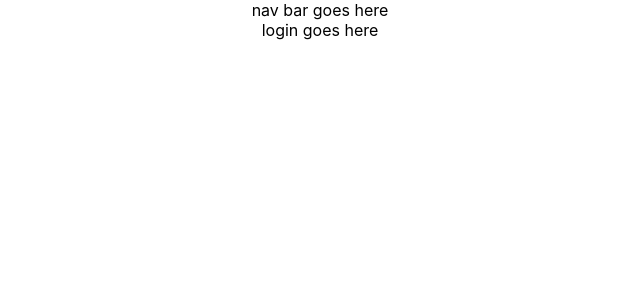
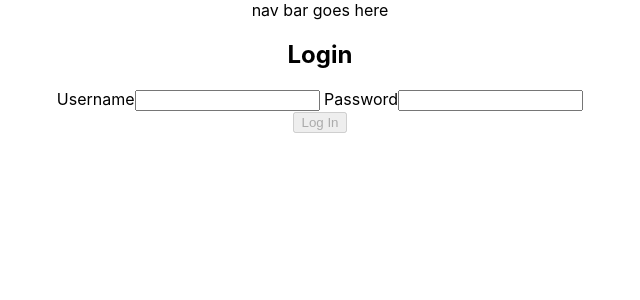
Before and after one commit to Rent-My-Tech-Stuff/frontend, a React (Create React App) app: page /login in a window 1280 px wide. Shown: the top 300 px of the page, without its empty margins (320-960 px from the left). Built offline with nearby package versions, Linux system fonts and the light colour scheme.

Commit message:
login page ready for review and logic

```diff
--- a/src/components/Login.js
+++ b/src/components/Login.js
@@ -1,7 +1,71 @@
-function Login() {
+import React, {useState, useEffect} from 'react'
+import LoginForm from './LoginForm'
+import loginSchema from './LoginSchema'
+import * as yup from "yup";
+import styled from 'styled-components'
+
+
+
+const initialFormValues = {
+  username : "",
+  password : "",
+}
+
+const initialFormErrors = {
+  username : "",
+  password : "",
+}
+
+const initialDisabled = true
+
+const Login = (props) => {
+
+const [formValues, setFormValues] = useState(initialFormValues);
+const [formErrors, setFormErrors] = useState(initialFormErrors);
+const [disabled, setDisabled] = useState(initialDisabled);
+
+const inputChange = (name, value) => {
+  yup
+  .reach(loginSchema, name)
+  .validate(value)
+  .then(() => {
+    setFormErrors({...formErrors, [name]: "",})
+  })
+  .catch((err) => {
+    setFormErrors({...formErrors, [name]: err.errors[0]})
+  })
+
+setFormValues({
+  ...formValues, [name]: value
+})
+}
+
+const formSubmit = () => {
+  const loginSubmit = {
+    username: formValues.username.trim(),
+    password: formValues.password.trim(),
+  };
+
+
+}
+
+useEffect(() => {
+  loginSchema.isValid(formValues).then((valid) => setDisabled(!valid));
+}, [formValues]);
+
+
   return (
     <div>
-      login goes here
+
+      <LoginForm
+        values={formValues}
+        change={inputChange}
+        submit={formSubmit}
+        disabled={disabled}
+        errors={formErrors}
+
+      />
+
     </div>
   );
 }
--- /dev/null
+++ b/src/components/LoginForm.js
@@ -0,0 +1,49 @@
+import React from 'react'
+import styled from 'styled-components'
+
+
+const StyledLoginForm = styled.div``
+
+const LoginForm = (props) => {
+    const {values, submit, change, disabled, errors } = props;
+    const onSubmit = (evt) => {
+        evt.preventDefault();
+        submit()
+    }
+    const onChange = (evt) => {
+        const {name, value} = evt.target
+        change(name, value);
+    }
+
+    return(
+        <StyledLoginForm className='loginFormContainer' onSubmit={onSubmit}>
+        <h2>Login</h2>
+            <form>
+                <label> Username
+                <input
+                    type="text"
+                    name="username"
+                    values={values.username}
+                    onChange={onChange}
+                />
+                </label>
+                <span className="errors">{errors.username}</span>
+                <label> Password
+                <input
+                    type="text"
+                    name="password"
+                    values={values.password}
+                    onChange={onChange}
+                    />
+
+                </label>
+                <span className="errors">{errors.password}</span>
+            </form>
+      <button disabled={disabled}>Log In</button>
+
+        </StyledLoginForm>
+
+    )
+}
+
+export default LoginForm
--- /dev/null
+++ b/src/components/LoginSchema.js
@@ -0,0 +1,10 @@
+import * as yup from "yup"
+
+export default yup.object().shape({
+    username: yup
+    .string()
+    .required("a valid username is required"),
+    password: yup
+    .string()
+    .required("password is required ")
+})
```
Also changed, not shown: src/components/RegistrationForm.js (added).
